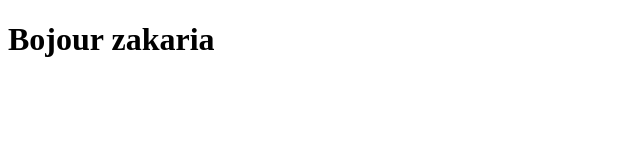
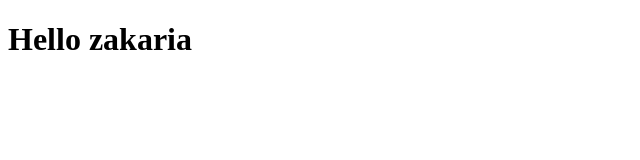
Before and after one commit to Zakaria-zaki/Vue3, a Vue app: page / in a window 1280 px wide. Shown: the top 160 px of the page, without its empty margins (0-640 px from the left). Built offline with nearby package versions, Linux system fonts and the light colour scheme.

Commit message:
Les directives ..

```diff
--- a/src/App.vue
+++ b/src/App.vue
@@ -1,5 +1,5 @@
 <template>
-  <h1>Bojour {{ name }}</h1>
+  <h1> Hello {{ name }} </h1>
 </template>
 
 <script setup lang="ts">
```
